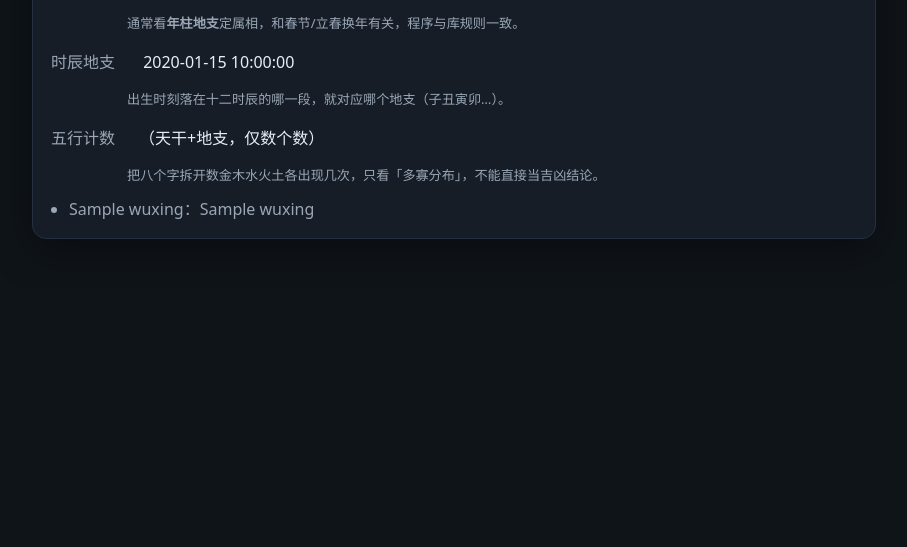
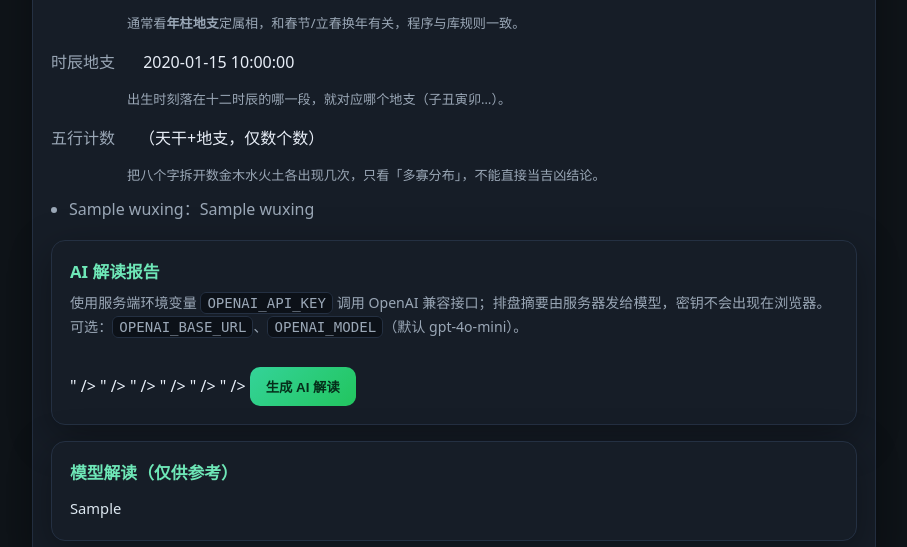
Before and after one commit to magele758/bazi-ziwei-learning, a Flask app: template bazi-web/templates/index.html in a window 1280 px wide. Shown: the part 5953-6500 px from the top of the page, without its empty margins (186-1093 px from the left). Before the commit the page ends 6192 px from the top, so only its background shows below. Run offline with Flask 3, Linux system fonts and the light colour scheme; the template is opened without the code that fills it: most values are stand-ins (such as "Sample title", 1, 10 or a date in 2020); form fields are guessed from the names that the template uses.

Commit message:
feat: add ai explaination

````diff
--- a/bazi-web/app.py
+++ b/bazi-web/app.py
@@ -1,10 +1,18 @@
 from __future__ import annotations
 
+import sys
 from collections import Counter
 from datetime import datetime
+from pathlib import Path
 
 from flask import Flask, render_template, request
 from lunar_python import Solar
+
+_ROOT = Path(__file__).resolve().parent.parent
+if str(_ROOT) not in sys.path:
+    sys.path.insert(0, str(_ROOT))
+
+from common.ai_report import AiReportError, generate_bazi_report
 
 app = Flask(__name__)
 
@@ -133,13 +141,25 @@ def yun_rows(ec, gender: int) -> tuple[dict, list[dict], list[dict]]:
 def index():
     result = None
     error = None
+    ai_report = None
+    ai_error = None
+    echo_form = None
     if request.method == "POST":
+        action = (request.form.get("action") or "pan").strip()
         dt, gender, err = parse_form()
         if err:
             error = err
         elif dt is None:
             error = "输入有误。"
         else:
+            echo_form = {
+                "year": dt.year,
+                "month": dt.month,
+                "day": dt.day,
+                "hour": dt.hour,
+                "minute": dt.minute,
+                "gender": "男" if gender == 1 else "女",
+            }
             solar = Solar.fromYmdHms(dt.year, dt.month, dt.day, dt.hour, dt.minute, 0)
             lunar = solar.getLunar()
             ec = lunar.getEightChar()
@@ -177,7 +197,19 @@ def index():
                 "dayun": dayun,
                 "liunian_first_yun": liunian,
             }
-    return render_template("index.html", result=result, error=error)
+            if action == "ai_report":
+                try:
+                    ai_report = generate_bazi_report(result)
+                except AiReportError as exc:
+                    ai_error = str(exc)
+    return render_template(
+        "index.html",
+        result=result,
+        error=error,
+        echo_form=echo_form,
+        ai_report=ai_report,
+        ai_error=ai_error,
+    )
 
 
 if __name__ == "__main__":
--- a/bazi-web/requirements.txt
+++ b/bazi-web/requirements.txt
@@ -1,2 +1,3 @@
 flask>=3.0
 lunar-python>=1.4.8
+httpx>=0.27
--- a/bazi-web/static/style.css
+++ b/bazi-web/static/style.css
@@ -322,3 +322,35 @@ code {
   font-size: 1rem;
   color: var(--accent);
 }
+
+.ai-card {
+  margin-top: 20px;
+}
+
+.ai-card h3 {
+  margin: 0 0 8px;
+  font-size: 1.05rem;
+  color: var(--accent);
+}
+
+.ai-report-form {
+  margin-top: 10px;
+}
+
+.ai-report {
+  margin-top: 16px;
+}
+
+.ai-report h3 {
+  margin: 0 0 12px;
+  font-size: 1.05rem;
+  color: var(--accent);
+}
+
+.ai-report-body {
+  white-space: pre-wrap;
+  word-break: break-word;
+  font-size: 0.92rem;
+  line-height: 1.75;
+  color: #dce7f0;
+}
--- a/bazi-web/templates/index.html
+++ b/bazi-web/templates/index.html
@@ -74,7 +74,7 @@
           </select>
         </label>
       </div>
-      <button type="submit">全量排盘</button>
+      <button type="submit" name="action" value="pan">全量排盘</button>
     </form>
 
     {% if error %}
@@ -278,6 +278,31 @@
         <li>{{ el }}：{{ n }}</li>
         {% endfor %}
       </ul>
+
+      {% if echo_form and result %}
+      <section class="card ai-card">
+        <h3>AI 解读报告</h3>
+        <p class="muted-note">使用服务端环境变量 <code>OPENAI_API_KEY</code> 调用 OpenAI 兼容接口；排盘摘要由服务器发给模型，密钥不会出现在浏览器。可选：<code>OPENAI_BASE_URL</code>、<code>OPENAI_MODEL</code>（默认 gpt-4o-mini）。</p>
+        <form method="post" class="ai-report-form">
+          <input type="hidden" name="year" value="{{ echo_form.year }}" />
+          <input type="hidden" name="month" value="{{ echo_form.month }}" />
+          <input type="hidden" name="day" value="{{ echo_form.day }}" />
+          <input type="hidden" name="hour" value="{{ echo_form.hour }}" />
+          <input type="hidden" name="minute" value="{{ echo_form.minute }}" />
+          <input type="hidden" name="gender" value="{{ echo_form.gender }}" />
+          <button type="submit" name="action" value="ai_report">生成 AI 解读</button>
+        </form>
+      </section>
+      {% endif %}
+      {% if ai_error %}
+      <p class="err">{{ ai_error }}</p>
+      {% endif %}
+      {% if ai_report %}
+      <article class="card ai-report">
+        <h3>模型解读（仅供参考）</h3>
+        <div class="ai-report-body">{{ ai_report }}</div>
+      </article>
+      {% endif %}
     </section>
     {% endif %}
   </main>
--- /dev/null
+++ b/common/__init__.py
@@ -0,0 +1 @@
+"""八字 / 紫微子项目共用的 AI 解读等工具。"""
--- /dev/null
+++ b/common/ai_report.py
@@ -0,0 +1,137 @@
+"""调用 OpenAI 兼容 Chat Completions API生成命理学习向解读（服务端密钥，不经过浏览器）。"""
+
+from __future__ import annotations
+
+import json
+import os
+from typing import Any
+
+import httpx
+
+SYSTEM_BAZI = """你是一位熟悉传统四柱八字的学习向讲解者。用户会提供由程序排盘得到的结构化数据（非口述）。
+要求：
+1. 用简体中文，用【总览】【四柱与十神要点】【大运流年提示】【学习提醒】这类【】小标题分段，条目前加「-」，口语化、好懂。
+2. 只作文化、性格与人生课题角度的可能性讨论，避免铁口直断、恐吓式断言；明确说明命理非科学、仅供参考。
+3. 不要编造盘中没有的干支；若信息不足请说明。
+4. 不要输出 JSON 或代码块。"""
+
+SYSTEM_ZIWEI = """你是一位熟悉紫微斗数命盘结构的学习向讲解者。用户会提供程序排出的十二宫与星曜摘要。
+要求：
+1. 用简体中文，用【总览】【命宫与身宫】【十二宫要点】【大限与学习提醒】等【】标题分段，条目前加「- 」，口语化。
+2. 只作教学与文化视角的可能性分析；无主星、借星等情况要按传统说法解释清楚，避免绝对化。
+3. 不要编造盘中没有的星曜或宫位；明确命理仅供参考。
+4. 不要输出 JSON 或代码块。"""
+
+
+class AiReportError(Exception):
+    """配置缺失或 API 调用失败。"""
+
+
+def _chat(messages: list[dict[str, str]], *, timeout: float = 120.0) -> str:
+    api_key = (os.environ.get("OPENAI_API_KEY") or "").strip()
+    if not api_key:
+        raise AiReportError("未配置环境变量 OPENAI_API_KEY。请在运行前 export，或在 conda 环境中设置。")
+    base = (os.environ.get("OPENAI_BASE_URL") or "https://api.openai.com/v1").rstrip("/")
+    model = (os.environ.get("OPENAI_MODEL") or "gpt-4o-mini").strip()
+    url = f"{base}/chat/completions"
+    payload: dict[str, Any] = {
+        "model": model,
+        "messages": messages,
+        "temperature": 0.65,
+    }
+    headers = {"Authorization": f"Bearer {api_key}", "Content-Type": "application/json"}
+    try:
+        with httpx.Client(timeout=timeout) as client:
+            r = client.post(url, headers=headers, json=payload)
+            r.raise_for_status()
+            data = r.json()
+    except httpx.HTTPStatusError as e:
+        detail = ""
+        try:
+            detail = e.response.text[:500]
+        except Exception:
+            pass
+        raise AiReportError(f"模型 API 返回错误 HTTP {e.response.status_code}。{detail}") from e
+    except httpx.RequestError as e:
+        raise AiReportError(f"无法连接模型 API：{e}") from e
+    try:
+        return (data["choices"][0]["message"]["content"] or "").strip()
+    except (KeyError, IndexError, TypeError) as e:
+        raise AiReportError(f"模型响应格式异常：{data!r}") from e
+
+
+def bazi_user_content(result: dict) -> str:
+    """将八字排盘结果压成给模型的正文（避免上传无关大字段）。"""
+    slim = {
+        "公历": result.get("solar"),
+        "性别": result.get("gender"),
+        "农历": result.get("lunar_cn"),
+        "四柱": result.get("pillars"),
+        "四柱细表": result.get("pillar_table"),
+        "纳音": result.get("nayin"),
+        "旬空": result.get("xunkong"),
+        "五行计数": result.get("wuxing"),
+        "胎元胎息": {"胎元": result.get("taiyuan"), "胎息": result.get("taixi")},
+        "命宫身宫_八字法": {"命宫": result.get("minggong_bazi"), "身宫": result.get("shengong_bazi")},
+        "大运元信息": result.get("yun_meta"),
+        "大运表": result.get("dayun"),
+        "流年示例_首步大运十年": result.get("liunian_first_yun"),
+    }
+    return "以下为由程序排出的四柱数据（JSON）：\n```json\n" + json.dumps(slim, ensure_ascii=False, indent=2) + "\n```"
+
+
+def ziwei_user_content(result: dict) -> str:
+    """紫微结果可能很大，只传解读所需摘要。"""
+    palaces = []
+    for p in result.get("palaces_render") or []:
+        palaces.append(
+            {
+                "宫": p.get("name"),
+                "干支": f"{p.get('heavenly_stem', '')}{p.get('earthly_branch', '')}",
+                "主星": p.get("major_line"),
+                "辅星": p.get("minor_line"),
+                "杂曜": (p.get("adjective_line") or "")[:200],
+                "长生12": p.get("changsheng12"),
+                "大限": p.get("decadal_line"),
+                "小限岁数": p.get("ages_line"),
+                "身宫在此": p.get("is_shen_gong_here"),
+                "来因宫": p.get("is_original_palace"),
+            }
+        )
+    slim = {
+        "输入与历法": {
+            "阳历": result.get("solar_date"),
+            "农历": result.get("lunar_date"),
+            "性别": result.get("gender"),
+            "时辰": result.get("time"),
+            "时辰范围": result.get("time_range"),
+        },
+        "命宫摘要": result.get("ming_palace_summary"),
+        "命身主与五行局": {
+            "命主": result.get("soul"),
+            "身主": result.get("body"),
+            "身宫地支": result.get("earthly_branch_of_body_palace"),
+            "命宫位地支": result.get("earthly_branch_of_soul_palace"),
+            "五行局": result.get("five_elements_class"),
+        },
+        "十二宫": palaces,
+    }
+    return "以下为由程序排出的紫微斗数摘要（JSON）：\n```json\n" + json.dumps(slim, ensure_ascii=False, indent=2) + "\n```"
+
+
+def generate_bazi_report(result: dict) -> str:
+    return _chat(
+        [
+            {"role": "system", "content": SYSTEM_BAZI},
+            {"role": "user", "content": bazi_user_content(result)},
+        ]
+    )
+
+
+def generate_ziwei_report(result: dict) -> str:
+    return _chat(
+        [
+            {"role": "system", "content": SYSTEM_ZIWEI},
+            {"role": "user", "content": ziwei_user_content(result)},
+        ]
+    )
--- a/ziwei-web/requirements.txt
+++ b/ziwei-web/requirements.txt
@@ -1,2 +1,3 @@
 flask>=3.0
 py-iztro>=0.1.5
+httpx>=0.27
````
Also changed, not shown: ziwei-web/app.py (+34 -1 lines), ziwei-web/static/style.css (+32 -0 lines), ziwei-web/templates/index.html (+26 -1 lines), README.md.
